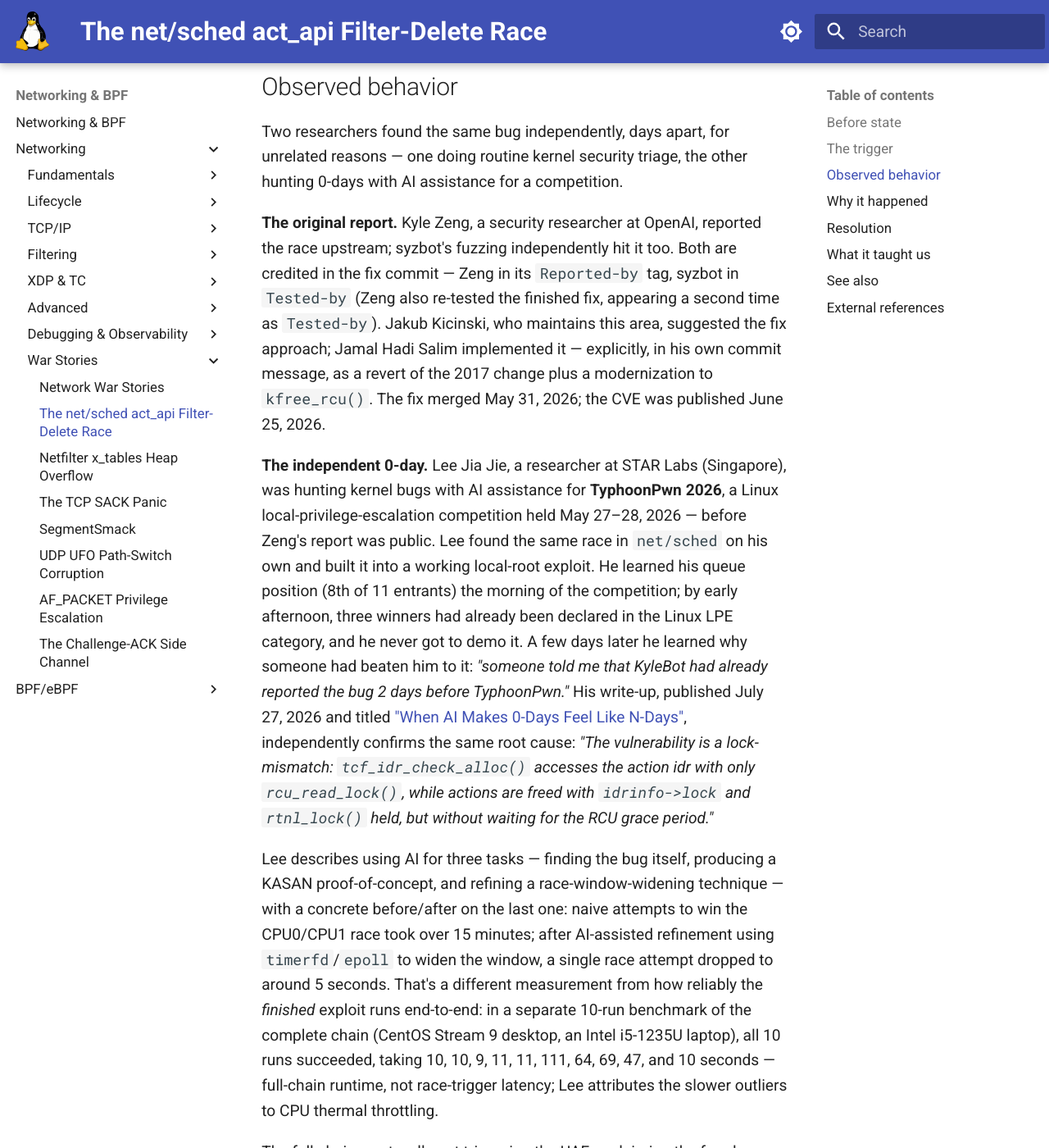
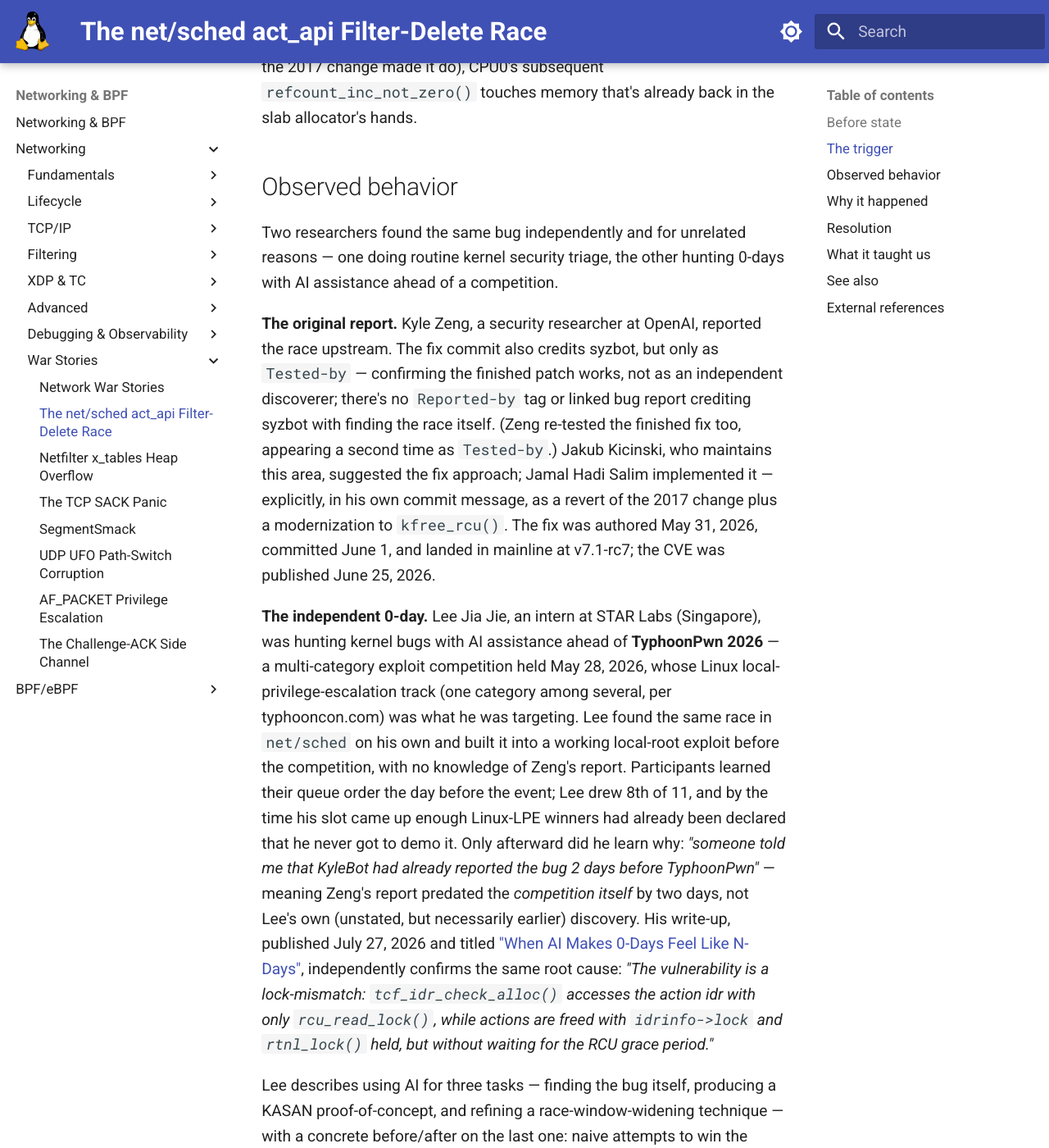
Before and after one commit to laveeshb/linux-kernel-internals, an MkDocs documentation site: the page built from docs/net/war-stories/act-api-uaf.md, in a window 1280 px wide and 1400 px high, scrolled down 3406 px. Shown: the whole window at 82% size. Built offline with MkDocs 1.6.1 and Material for MkDocs 9.7.7, drawn with Linux system fonts in a browser that asks for light colours; some of the changed text lies outside the part shown.

Commit message:
Fix errors found by second review of the act_api rewrite
- The "2 days" gap in Lee's own quote is between Zeng's report and
  TyphoonPwn itself, not between the two researchers' discoveries -
  removed every "days apart"/"48 hours of each other" claim, since
  Lee's own discovery date is never stated and was necessarily before
  the competition
- syzbot has no Reported-by tag or linked bug report on the fix commit,
  only Tested-by (confirming the patch, not an independent find) -
  stopped describing it as having "independently hit" the bug, and
  changed its "Found via fuzzing" table cell from Partial to No
- Untangled the race-trigger-latency number (15min -> ~5s, via timerfd/
  epoll plus separate mutex chains and dedicated binder/deleter
  threads) from the separate 10-run full-exploit-runtime benchmark
- TyphoonPwn 2026 ran a single day (May 28), not two, and Linux LPE
  was one category among several, not the whole competition; Lee was
  an intern, not a researcher; queue order was announced the day
  before the event, not that morning
- Fix commit dates: authored May 31, committed June 1, landed in
  v7.1-rc7 - not "merged May 31"
- Removed the unsupported "with a demo video" claim from the PoC
  citation, and softened "adopted by NVD" to "mirrored, not
  independently scored, by NVD"
- The 2017 commit names no specific caller for its narrower rationale;
  stopped attributing it to gen_estimator's rewrite

```diff
--- a/docs/net/war-stories/act-api-uaf.md
+++ b/docs/net/war-stories/act-api-uaf.md
@@ -6,16 +6,16 @@
 :   2026-06-25 (Linux kernel CNA record); independent 0-day exploit write-up published July 27, 2026 (STAR Labs)
 
 Reported by
-:   Kyle Zeng (OpenAI security research) — original kernel bug report, credited in the fix commit's `Reported-by` tag (syzbot is credited separately, as `Tested-by`); Lee Jia Jie (STAR Labs, Singapore) — independently found and exploited the same bug as a 0-day roughly two days later, unaware it had already been reported upstream
+:   Kyle Zeng (OpenAI security research) — original kernel bug report, credited in the fix commit's `Reported-by` tag (syzbot is credited separately, as `Tested-by` for confirming the finished fix, not as an independent discoverer); Lee Jia Jie (STAR Labs, Singapore) — independently found and weaponized the same bug as a 0-day before a scheduled exploit competition, unaware Zeng had already reported it upstream two days ahead of that competition
 
 CVSS
-:   7.8 HIGH (Linux kernel CNA, vector `CVSS:3.1/AV:L/AC:L/PR:L/UI:N/S:U/C:H/I:H/A:H`; adopted by NVD) / 7.0 (Red Hat's own scoring, vector `CVSS:3.1/AV:L/AC:H/PR:L/UI:N/S:U/C:H/I:H/A:H`)
+:   7.8 HIGH (Linux kernel CNA, vector `CVSS:3.1/AV:L/AC:L/PR:L/UI:N/S:U/C:H/I:H/A:H`; mirrored, not independently scored, by NVD) / 7.0 (Red Hat's own scoring, vector `CVSS:3.1/AV:L/AC:H/PR:L/UI:N/S:U/C:H/I:H/A:H`)
 
 Fixed in
-:   mainline 7.1-rc7 (commit `5057e1aca011`, merged May 31, 2026); backported separately to stable 5.10.259, 5.15.210, 6.1.176, 6.6.143, 6.12.94, 6.18.36, and 7.0.13
+:   mainline 7.1-rc7 (commit `5057e1aca011`, authored May 31 2026, committed June 1, landed in v7.1-rc7); backported separately to stable 5.10.259, 5.15.210, 6.1.176, 6.6.143, 6.12.94, 6.18.36, and 7.0.13
 
 Exploit tool
-:   yes — full source published: [star-sg/CVE: CVE-2026-53264](https://github.com/star-sg/CVE/tree/master/CVE-2026-53264), Lee Jia Jie's TyphoonPwn 2026 submission, with a demo video and a detailed STAR Labs write-up
+:   yes — full source published: [star-sg/CVE: CVE-2026-53264](https://github.com/star-sg/CVE/tree/master/CVE-2026-53264), Lee Jia Jie's TyphoonPwn 2026 submission, alongside a detailed STAR Labs write-up
 
 Actively exploited
 :   no confirmed cases (local-only; requires an existing unprivileged shell; not on CISA KEV as of this writing)
@@ -28,7 +28,7 @@
 
 That's exactly how it originally worked: before 2017, `free_tcf()` *was* the RCU callback itself — `static void free_tcf(struct rcu_head *head)`, recovering the action pointer via `container_of()` — and it was its two callers, `tcf_idr_remove()` and `tcf_idr_cleanup()`, that deferred the free with `call_rcu(&p->tcfa_rcu, free_tcf)` rather than invoking it directly. In September 2017, Cong Wang's commit [`d7fb60b9cafb`](https://git.kernel.org/pub/scm/linux/kernel/git/torvalds/linux.git/commit/?id=d7fb60b9cafb982cb2e46a267646a8dfd4f2e5da) ("net_sched: get rid of tcfa_rcu") removed that deferral: `free_tcf()` was changed to take the `tc_action *` directly and run immediately, with both callers now just calling `free_tcf(p)`.
 
-The commit message gives two reasons. The narrow one is specific to a single caller: gen_estimator's rewrite meant `tcf_idr_remove()` no longer needed to wait for a grace period on that account. The other is a real constraint on a follow-up patch the commit was clearing the way for — Wang writes that removing the deferral *"also completely closes a race condition between action free path and filter chain add/remove path for the following patch. Because otherwise the nested RCU callback can't be caught by `rcu_barrier()`"* — a `call_rcu()` nested inside another RCU callback can outlive the `rcu_barrier()` a caller uses to wait out all pending callbacks, which the follow-up work needed to not happen. Alongside both of those, the rewritten `free_tcf()` carries a comment justifying why dropping the deferral should be safe on its own terms — the load-bearing claim for *this* bug: *"for standalone actions, we don't need a RCU grace period either, because actions are always connected to filters and filters are already destroyed in RCU callbacks, so after a RCU grace period actions are already disconnected from filters. Readers later can not find us."* That argument is about one specific reader path: someone reaching an action *through a filter*. It says nothing about a reader reaching the same action *directly through the IDR* — which is exactly what a concurrent `NEWTFILTER` lookup does.
+The commit message gives two reasons. The narrow one is that a related rewrite meant one specific caller no longer needed to wait for a grace period on that account — the commit message itself doesn't name which caller. The other is a real constraint on a follow-up patch the commit was clearing the way for — Wang writes that removing the deferral *"also completely closes a race condition between action free path and filter chain add/remove path for the following patch. Because otherwise the nested RCU callback can't be caught by `rcu_barrier()`"* — a `call_rcu()` nested inside another RCU callback can outlive the `rcu_barrier()` a caller uses to wait out all pending callbacks, which the follow-up work needed to not happen. Alongside both of those, the rewritten `free_tcf()` carries a comment justifying why dropping the deferral should be safe on its own terms — the load-bearing claim for *this* bug: *"for standalone actions, we don't need a RCU grace period either, because actions are always connected to filters and filters are already destroyed in RCU callbacks, so after a RCU grace period actions are already disconnected from filters. Readers later can not find us."* That argument is about one specific reader path: someone reaching an action *through a filter*. It says nothing about a reader reaching the same action *directly through the IDR* — which is exactly what a concurrent `NEWTFILTER` lookup does.
 
 ## The trigger
 
@@ -50,23 +50,23 @@
 
 ## Observed behavior
 
-Two researchers found the same bug independently, days apart, for unrelated reasons — one doing routine kernel security triage, the other hunting 0-days with AI assistance for a competition.
+Two researchers found the same bug independently and for unrelated reasons — one doing routine kernel security triage, the other hunting 0-days with AI assistance ahead of a competition.
 
-**The original report.** Kyle Zeng, a security researcher at OpenAI, reported the race upstream; syzbot's fuzzing independently hit it too. Both are credited in the fix commit — Zeng in its `Reported-by` tag, syzbot in `Tested-by` (Zeng also re-tested the finished fix, appearing a second time as `Tested-by`). Jakub Kicinski, who maintains this area, suggested the fix approach; Jamal Hadi Salim implemented it — explicitly, in his own commit message, as a revert of the 2017 change plus a modernization to `kfree_rcu()`. The fix merged May 31, 2026; the CVE was published June 25, 2026.
+**The original report.** Kyle Zeng, a security researcher at OpenAI, reported the race upstream. The fix commit also credits syzbot, but only as `Tested-by` — confirming the finished patch works, not as an independent discoverer; there's no `Reported-by` tag or linked bug report crediting syzbot with finding the race itself. (Zeng re-tested the finished fix too, appearing a second time as `Tested-by`.) Jakub Kicinski, who maintains this area, suggested the fix approach; Jamal Hadi Salim implemented it — explicitly, in his own commit message, as a revert of the 2017 change plus a modernization to `kfree_rcu()`. The fix was authored May 31, 2026, committed June 1, and landed in mainline at v7.1-rc7; the CVE was published June 25, 2026.
 
-**The independent 0-day.** Lee Jia Jie, a researcher at STAR Labs (Singapore), was hunting kernel bugs with AI assistance for **TyphoonPwn 2026**, a Linux local-privilege-escalation competition held May 27–28, 2026 — before Zeng's report was public. Lee found the same race in `net/sched` on his own and built it into a working local-root exploit. He learned his queue position (8th of 11 entrants) the morning of the competition; by early afternoon, three winners had already been declared in the Linux LPE category, and he never got to demo it. A few days later he learned why someone had beaten him to it: *"someone told me that KyleBot had already reported the bug 2 days before TyphoonPwn."* His write-up, published July 27, 2026 and titled ["When AI Makes 0-Days Feel Like N-Days"](https://starlabs.sg/blog/2026/07-when-ai-makes-0-days-feel-like-n-days/), independently confirms the same root cause: *"The vulnerability is a lock-mismatch: `tcf_idr_check_alloc()` accesses the action idr with only `rcu_read_lock()`, while actions are freed with `idrinfo->lock` and `rtnl_lock()` held, but without waiting for the RCU grace period."*
+**The independent 0-day.** Lee Jia Jie, an intern at STAR Labs (Singapore), was hunting kernel bugs with AI assistance ahead of **TyphoonPwn 2026** — a multi-category exploit competition held May 28, 2026, whose Linux local-privilege-escalation track (one category among several, per typhooncon.com) was what he was targeting. Lee found the same race in `net/sched` on his own and built it into a working local-root exploit before the competition, with no knowledge of Zeng's report. Participants learned their queue order the day before the event; Lee drew 8th of 11, and by the time his slot came up enough Linux-LPE winners had already been declared that he never got to demo it. Only afterward did he learn why: *"someone told me that KyleBot had already reported the bug 2 days before TyphoonPwn"* — meaning Zeng's report predated the *competition itself* by two days, not Lee's own (unstated, but necessarily earlier) discovery. His write-up, published July 27, 2026 and titled ["When AI Makes 0-Days Feel Like N-Days"](https://starlabs.sg/blog/2026/07-when-ai-makes-0-days-feel-like-n-days/), independently confirms the same root cause: *"The vulnerability is a lock-mismatch: `tcf_idr_check_alloc()` accesses the action idr with only `rcu_read_lock()`, while actions are freed with `idrinfo->lock` and `rtnl_lock()` held, but without waiting for the RCU grace period."*
 
-Lee describes using AI for three tasks — finding the bug itself, producing a KASAN proof-of-concept, and refining a race-window-widening technique — with a concrete before/after on the last one: naive attempts to win the CPU0/CPU1 race took over 15 minutes; after AI-assisted refinement using `timerfd`/`epoll` to widen the window, a single race attempt dropped to around 5 seconds. That's a different measurement from how reliably the *finished* exploit runs end-to-end: in a separate 10-run benchmark of the complete chain (CentOS Stream 9 desktop, an Intel i5-1235U laptop), all 10 runs succeeded, taking 10, 10, 9, 11, 11, 111, 64, 69, 47, and 10 seconds — full-chain runtime, not race-trigger latency; Lee attributes the slower outliers to CPU thermal throttling.
+Lee describes using AI for three tasks — finding the bug itself, producing a KASAN proof-of-concept, and refining a race-window-widening technique — with a concrete before/after on the last one: naive attempts to win the CPU0/CPU1 race took over 15 minutes; after AI-assisted refinement — widening the window with `timerfd`/`epoll`, splitting the attempt across separate chains with separate mutexes, and restructuring the race into dedicated "binder" and "deleter" threads — the time needed to actually win the race dropped to around 5 seconds (Lee notes this could likely be reduced further using multiple action indexes). That's a different measurement from how reliably the *finished* exploit runs end-to-end: in a separate 10-run benchmark of the complete chain (a CentOS 9 desktop on an Intel i5-1235U laptop), all 10 runs succeeded, taking 10, 10, 9, 11, 11, 111, 64, 69, 47, and 10 seconds — full-chain runtime, not race-trigger latency; Lee attributes the slower outliers to CPU thermal throttling.
 
 The full chain went well past triggering the UAF: reclaiming the freed `tc_action` memory with an attacker-controlled `user_key_payload` object to hijack a function pointer, a stack pivot from a controlled heap buffer, and a kernel-version-specific ROP chain that overwrites `core_pattern` to gain root execution through the core-dump handler — a working local-root exploit, not just a crash. It requires unprivileged user namespaces (enabled by default on most distributions), the `CONFIG_NET_ACT_GACT` and `CONFIG_NET_CLS_FLOWER` kernel options, and hardcoded per-kernel-version offsets in the ROP chain, so it's a local privilege-escalation primitive, not something portable or remotely triggerable as published. Lee's own summary of AI's contribution is more modest than "found and built it for me": *"It was certainly helpful for iterating quickly, but still lacking in reasoning ability and having clear blind spots. It was still crucial to exercise my own judgement especially when fine-tuning."* His stated takeaway from the exercise was narrower than "AI finds 0-days" — that AI tooling made *hunting an unknown bug* start to feel, procedurally, like the easier problem of analyzing an already-known one: *"this made it feel more like I was doing n-day analysis even on new bugs."*
 
 ## Why it happened
 
-The root cause is a locking/RCU mismatch that was the *product* of a reasoning gap, not sloppiness: the 2017 comment's claim — that a grace period elsewhere already guarantees readers can't find a freed action — was true for the one reader path it was written about (reaching an action by walking a filter's attached actions) and simply didn't consider the other path that reaches the same object: a direct `idr_find()` on the action index itself, independent of any filter. An RCU-safety argument scoped to "the readers I have in mind" doesn't automatically cover every reader that exists; it held, unnoticed, for nine years until a fuzzer and a security researcher specifically drove `NEWTFILTER` and `DELFILTER` against each other.
+The root cause is a locking/RCU mismatch that was the *product* of a reasoning gap, not sloppiness: the 2017 comment's claim — that a grace period elsewhere already guarantees readers can't find a freed action — was true for the one reader path it was written about (reaching an action by walking a filter's attached actions) and simply didn't consider the other path that reaches the same object: a direct `idr_find()` on the action index itself, independent of any filter. An RCU-safety argument scoped to "the readers I have in mind" doesn't automatically cover every reader that exists; it held, unnoticed, for nine years until two independent researchers specifically drove `NEWTFILTER` and `DELFILTER` against each other.
 
 ## Resolution
 
-Commit [`5057e1aca011`](https://git.kernel.org/pub/scm/linux/kernel/git/torvalds/linux.git/commit/?id=5057e1aca011e51ef51498c940ef96f3d3e8a305) (Jamal Hadi Salim, May 31 2026) restores `struct rcu_head tcfa_rcu` to `struct tc_action` and changes `free_tcf()`'s `kfree(p)` back to a deferred `kfree_rcu(p, tcfa_rcu)` — explicitly framed in the commit message as a revert of 2017's `d7fb60b9cafb` combined with a modernization (the original used an explicit `call_rcu()` callback; the fix uses `kfree_rcu()` directly). With the free deferred, CPU0's `idr_find()` either finds a still-live object (and `refcount_inc_not_zero()` succeeds normally) or the object is already unlinked from the IDR and `idr_find()` correctly returns `NULL` — but the memory itself, even if a stale pointer to it exists somewhere, isn't actually released until the RCU grace period elapses, so there's no window left in which a refcount operation can touch freed memory. Suggested-by Jakub Kicinski; reviewed by Pedro Tammela, Eric Dumazet, and Victor Nogueira; tested by Kyle Zeng, syzbot, and Victor Nogueira.
+Commit [`5057e1aca011`](https://git.kernel.org/pub/scm/linux/kernel/git/torvalds/linux.git/commit/?id=5057e1aca011e51ef51498c940ef96f3d3e8a305) (Jamal Hadi Salim; authored May 31 2026, committed June 1, landed in v7.1-rc7) restores `struct rcu_head tcfa_rcu` to `struct tc_action` and changes `free_tcf()`'s `kfree(p)` back to a deferred `kfree_rcu(p, tcfa_rcu)` — explicitly framed in the commit message as a revert of 2017's `d7fb60b9cafb` combined with a modernization (the original used an explicit `call_rcu()` callback; the fix uses `kfree_rcu()` directly). With the free deferred, CPU0's `idr_find()` either finds a still-live object (and `refcount_inc_not_zero()` succeeds normally) or the object is already unlinked from the IDR and `idr_find()` correctly returns `NULL` — but the memory itself, even if a stale pointer to it exists somewhere, isn't actually released until the RCU grace period elapses, so there's no window left in which a refcount operation can touch freed memory. Suggested-by Jakub Kicinski; reviewed by Pedro Tammela, Eric Dumazet, and Victor Nogueira; tested by Kyle Zeng, syzbot, and Victor Nogueira.
 
 This project independently confirmed the fix's placement in mainline: `net/sched/act_api.c` at the `v7.0` tag still has the unconditional `kfree(p)`, while current mainline has the restored `kfree_rcu(p, tcfa_rcu)` — consistent with public reporting that pins the mainline landing to `7.1-rc7`. The fix was backported separately to each affected LTS branch as seven distinct commits — `98b2e40879ab`, `18af5d2ef0c4`, `1f1b98fea6b9`, `8b136f18ac4b`, `5dd51e09020c`, `b60e9391142e`, and `91d105d2cbe0`, covering 5.10.259, 5.15.210, 6.1.176, 6.6.143, 6.12.94, 6.18.36, and 7.0.13 — each one carrying its own `[ Upstream commit 5057e1aca011... ]` tag; the `98b2e40879ab` backport's sign-off chain was confirmed directly and ends with Sasha Levin's stable-tree sign-off, as is standard for these backports.
 
@@ -76,7 +76,7 @@
 
 **A correctness comment is a claim that ages, silently, along with the code around it.** Nothing about the 2017 change looked unsafe in isolation — the bug is only visible if you already know to ask "what *other* ways can a reader reach this object" before removing a deferral that protects against exactly that.
 
-**Two independent discoveries landed within days of each other, for unrelated reasons.** One was routine security triage (Zeng, syzbot); the other was a researcher using AI to hunt for competition bugs, unaware the same bug had just been reported (Lee). That's a coincidence of timing, not evidence this particular bug was unusually easy to find — but it's a reminder that once fuzzing and AI-assisted hunting both make searching a subsystem cheap enough to run casually, a bug that sat unfixed for nine years can still get rediscovered by two unrelated efforts within 48 hours of each other.
+**Two independent efforts surfaced the same bug for unrelated reasons.** One was routine security triage (Zeng); the other was a researcher using AI to hunt for competition bugs, who only learned afterward that the same bug had already been reported upstream (Lee). That's not evidence this particular bug was unusually easy to find — but it's a reminder that once routine triage and AI-assisted hunting both make searching a subsystem cheap enough to run casually, a bug that sat unfixed for nine years can still get rediscovered by more than one independent effort in short order.
 
 **AI made 0-day hunting feel, procedurally, like n-day analysis — in the researcher's own words, not this page's spin.** Lee's account doesn't claim AI found or exploited the bug autonomously: he credits it for iterating quickly on discovery, a proof-of-concept, and one specific timing refinement, while repeatedly stressing that his own judgment was still necessary to fine-tune the result. The narrower, still-notable claim is his own: for a researcher who already knows the subsystem, AI tooling can shrink the gap between "hunting for an unknown bug" and "exploiting one that's already disclosed" — which is what his write-up's title is actually about, and it's a different claim from "AI raced to exploit an already-patched bug," which is not what happened here.
 
```
Also changed, not shown: docs/net/war-stories.md (+3 -3 lines).
